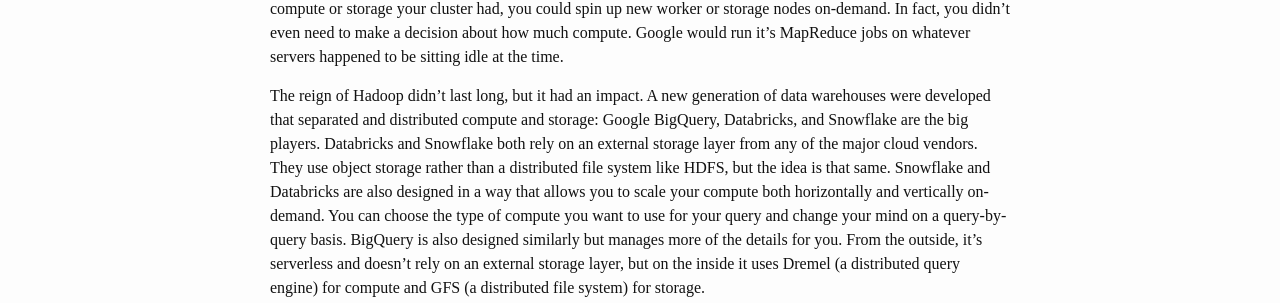
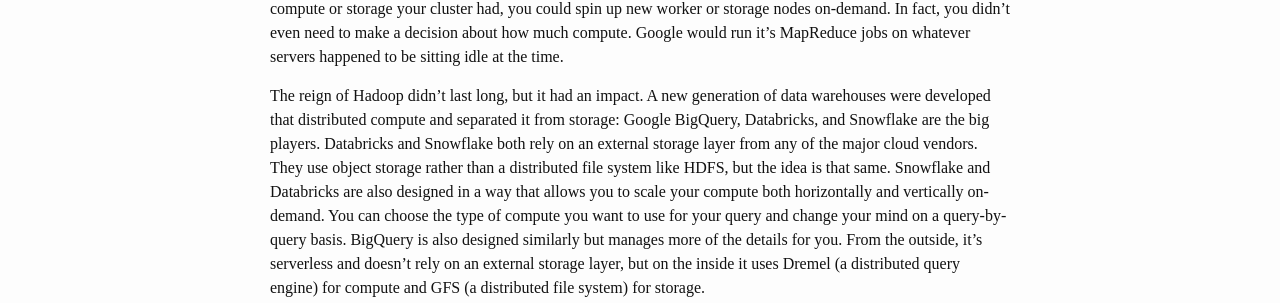
Before and after one commit to mattsteadman/mattsteadman.github.io, a Jekyll site: the page built from _posts/2023-02-20-etl-vs-elt.md, in a window 1280 px wide. Shown: the part 687-990 px from the top of the page. Built offline with Jekyll 4.4.1, drawn with Linux system fonts in a browser that asks for light colours.

Commit message:
Phrasing

```diff
--- a/_posts/2023-02-20-etl-vs-elt.md
+++ b/_posts/2023-02-20-etl-vs-elt.md
@@ -13,7 +13,7 @@
 
 Then came the cloud. All of a sudden, scaling could be done much more easily. At first, this meant that people just ran their formerly on-prem databases in the cloud. Products like Amazon Redshift made this easy. You could provision whatever size servers you needed today, and you could always change your mind later without too much overhead. However, this was already an outdated approach from the beginning. For one thing, it still required making a decision upfront instead of on-demand. For another, the world was already moving on to new kinds of data systems. Systems like HDFS stored data by distributing it across many nodes, and MapReduce-style compute on Hadoop could be scaled  independently of HDFS storage. Moreover, if you wanted to change how much compute or storage your cluster had, you could spin up new worker or storage nodes on-demand. In fact, you didn't even need to make a decision about how much compute. Google would run it's MapReduce jobs on whatever servers happened to be sitting idle at the time.
 
-The reign of Hadoop didn't last long, but it had an impact. A new generation of data warehouses were developed that separated and distributed compute and storage: Google BigQuery, Databricks, and Snowflake are the big players. Databricks and Snowflake both rely on an external storage layer from any of the major cloud vendors. They use object storage rather than a distributed file system like HDFS, but the idea is that same. Snowflake and Databricks are also designed in a way that allows you to scale your compute both horizontally and vertically on-demand. You can choose the type of compute you want to use for your query and change your mind on a query-by-query basis. BigQuery is also designed similarly but manages more of the details for you. From the outside, it's serverless and doesn't rely on an external storage layer, but on the inside it uses Dremel (a distributed query engine) for compute and GFS (a distributed file system) for storage.
+The reign of Hadoop didn't last long, but it had an impact. A new generation of data warehouses were developed that distributed compute and separated it from storage: Google BigQuery, Databricks, and Snowflake are the big players. Databricks and Snowflake both rely on an external storage layer from any of the major cloud vendors. They use object storage rather than a distributed file system like HDFS, but the idea is that same. Snowflake and Databricks are also designed in a way that allows you to scale your compute both horizontally and vertically on-demand. You can choose the type of compute you want to use for your query and change your mind on a query-by-query basis. BigQuery is also designed similarly but manages more of the details for you. From the outside, it's serverless and doesn't rely on an external storage layer, but on the inside it uses Dremel (a distributed query engine) for compute and GFS (a distributed file system) for storage.
 
 So what does all this mean for data warehousing? Well, it means you can afford to have a different attitude towards the resources of your data warehouse, especially storage. Cloud storage layers like S3 are dirt cheap, and doesn't require any setup or maintenance. At the same time, data has gotten more complex to transform. That means that now more than ever, it makes sense to trade storage for a better development workflow. This is exactly the premise of ELT: Load data into your data warehouse first, so that transformations can be run and re-run against raw data as many times as it takes to get it right. This means that bugs in the transformation layer can be fixed easily after the fact, which makes developer's lives easier and improves data quality. This also means that you can modularize your transformation logic in order to bring the benefits of modular software to complicated SQL queries. This is facilitated by tools like dbt. However, managing your transformation as modular SQL only works if you load your data into your data warehouse before you begin transformation. This means that you will have a least two copies of your data: the raw, un-transformed data that initially gets loaded and the final, transformed data to be consumed by analysts. Often in complex pipelines, there maybe be more than two copies.
 
```
